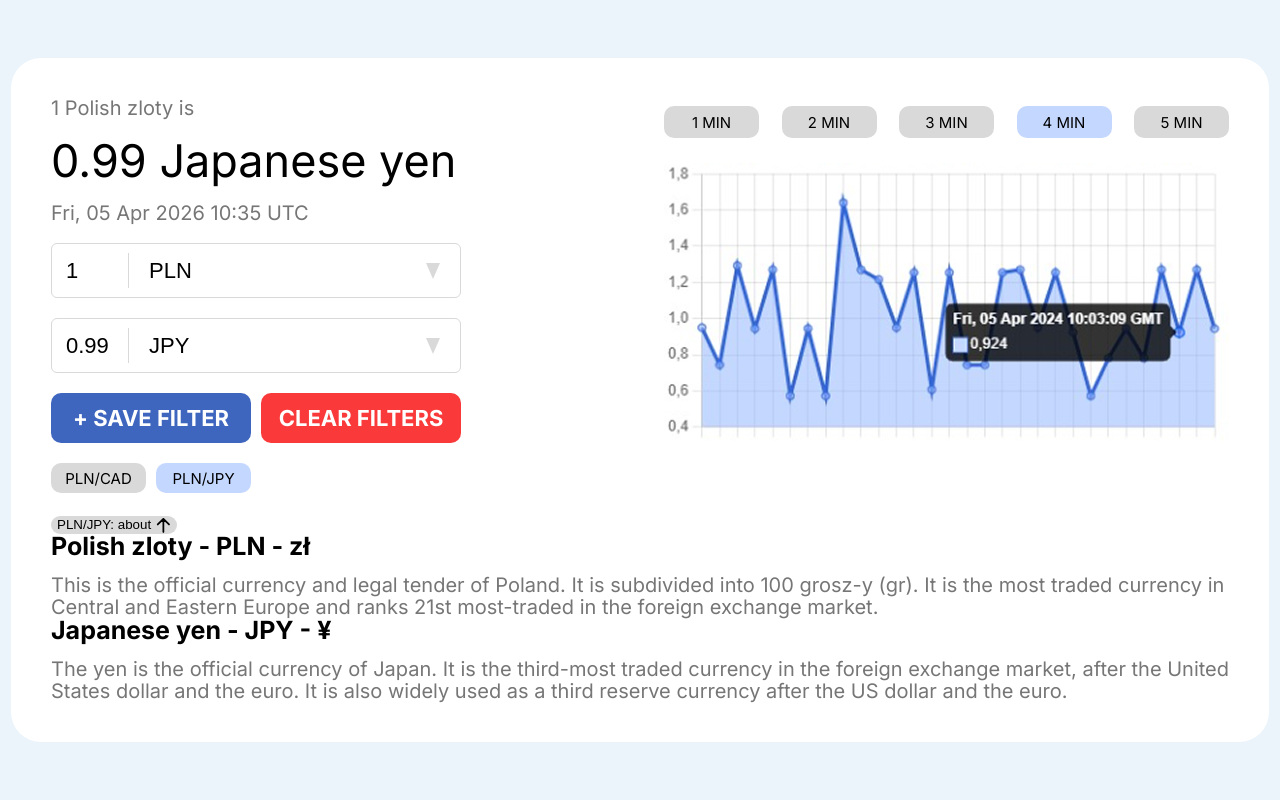
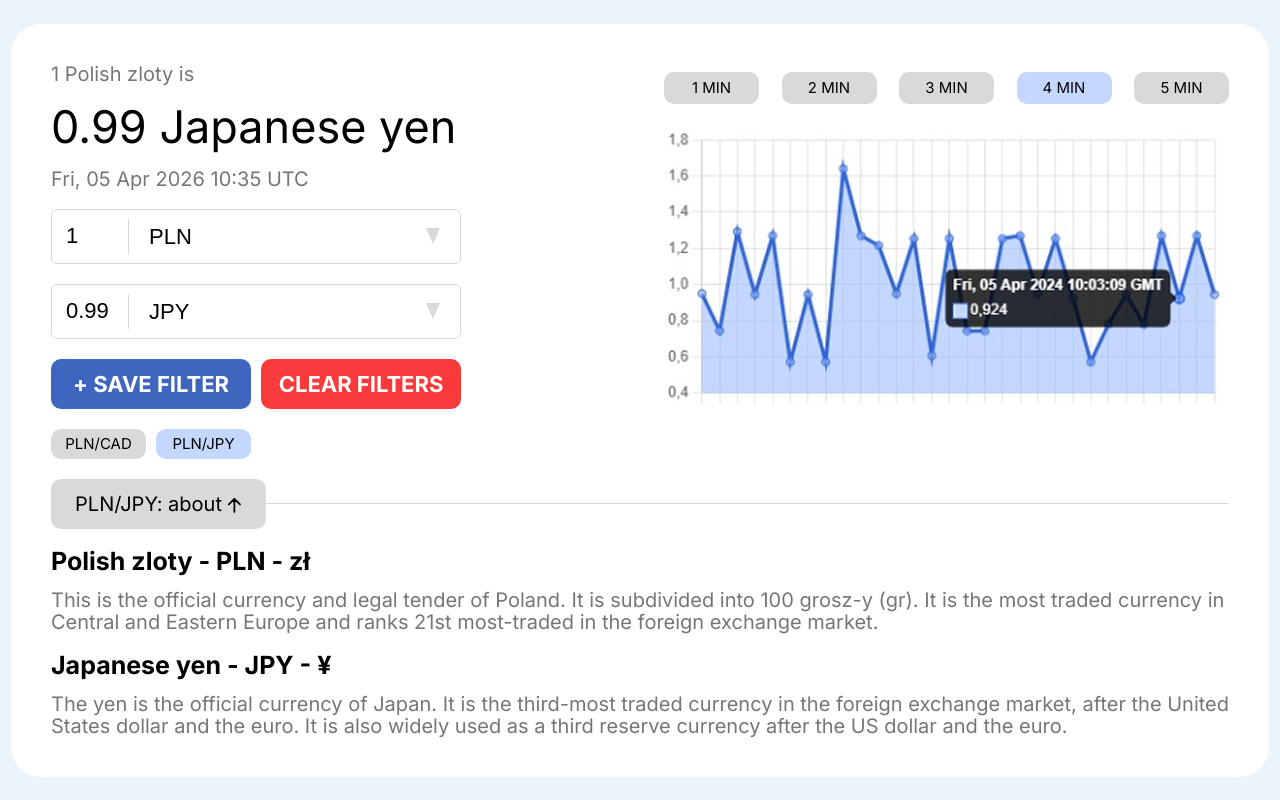
Before and after one commit to IKM8/SummerPractic, a React (Vite) app in the folder currency-converter/: page / in a window 1280 px wide. Built offline with nearby package versions, Linux system fonts and the light colour scheme.

Commit message:
fix: вернул стили секции и кнопки about в блоке описания

```diff
--- a/currency-converter/src/components/MoreAbout/MoreAbout.module.scss
+++ b/currency-converter/src/components/MoreAbout/MoreAbout.module.scss
@@ -1,3 +1,22 @@
+.section {
+  display: flex;
+  flex-direction: column;
+  gap: 20px;
+}
+
+.header {
+  display: flex;
+  align-items: center;
+}
+
+.pair-button {
+  inline-size: 215px;
+  block-size: 50px;
+  font:
+    400 20px/1 Inter,
+    sans-serif;
+}
+
 .arrow {
   display: inline-block;
   vertical-align: middle;
```
